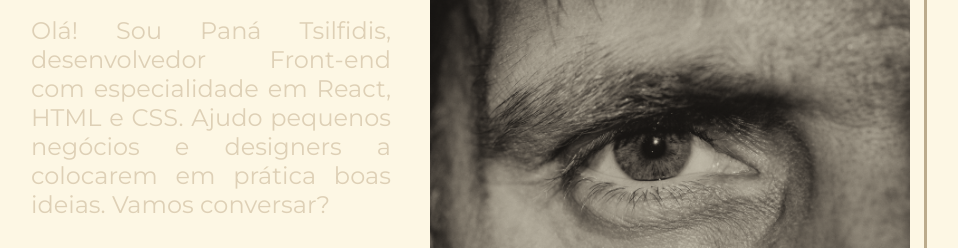
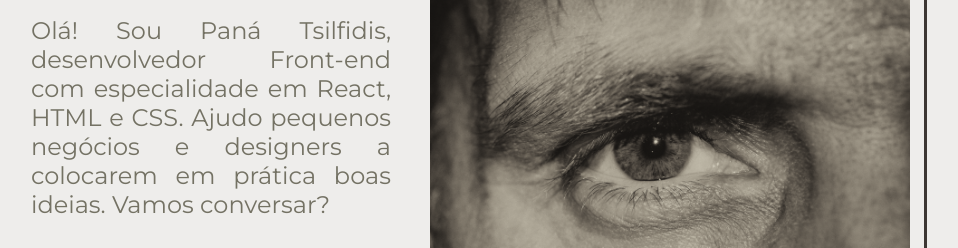
Before and after one commit to tsilfidis/portifolio-front-end, a plain HTML site: page index.html in a window 1280 px wide. Shown: the part 421-669 px from the top of the page, without its empty margins (161-1119 px from the left). Drawn offline with nearby package versions, Linux system fonts and the light colour scheme.

Commit message:
Update style.css
Troca da paleta de cores no modo claro!

```diff
--- a/styles/style.css
+++ b/styles/style.css
@@ -1,10 +1,10 @@
 @import url('https://fonts.googleapis.com/css2?family=Krona+One&family=Montserrat:wght@400;600&display=swap');
 
 :root {
-    --color-font-destaque: #BBAB8C;
-    --color-font: #DED0B6;
-    --color-beckground: #FDF7E4;
-    --color-hover: #FAEED1;
+    --color-font-destaque: #3C3633;
+    --color-font: #747264;
+    --color-beckground: #EEEDEB;
+    --color-hover: #E0CCBE;
 
     --fonte-primaria: 'Krona One', sans-serif;
     --fonte-secundaria: 'Montserrat', sans-serif;
```
